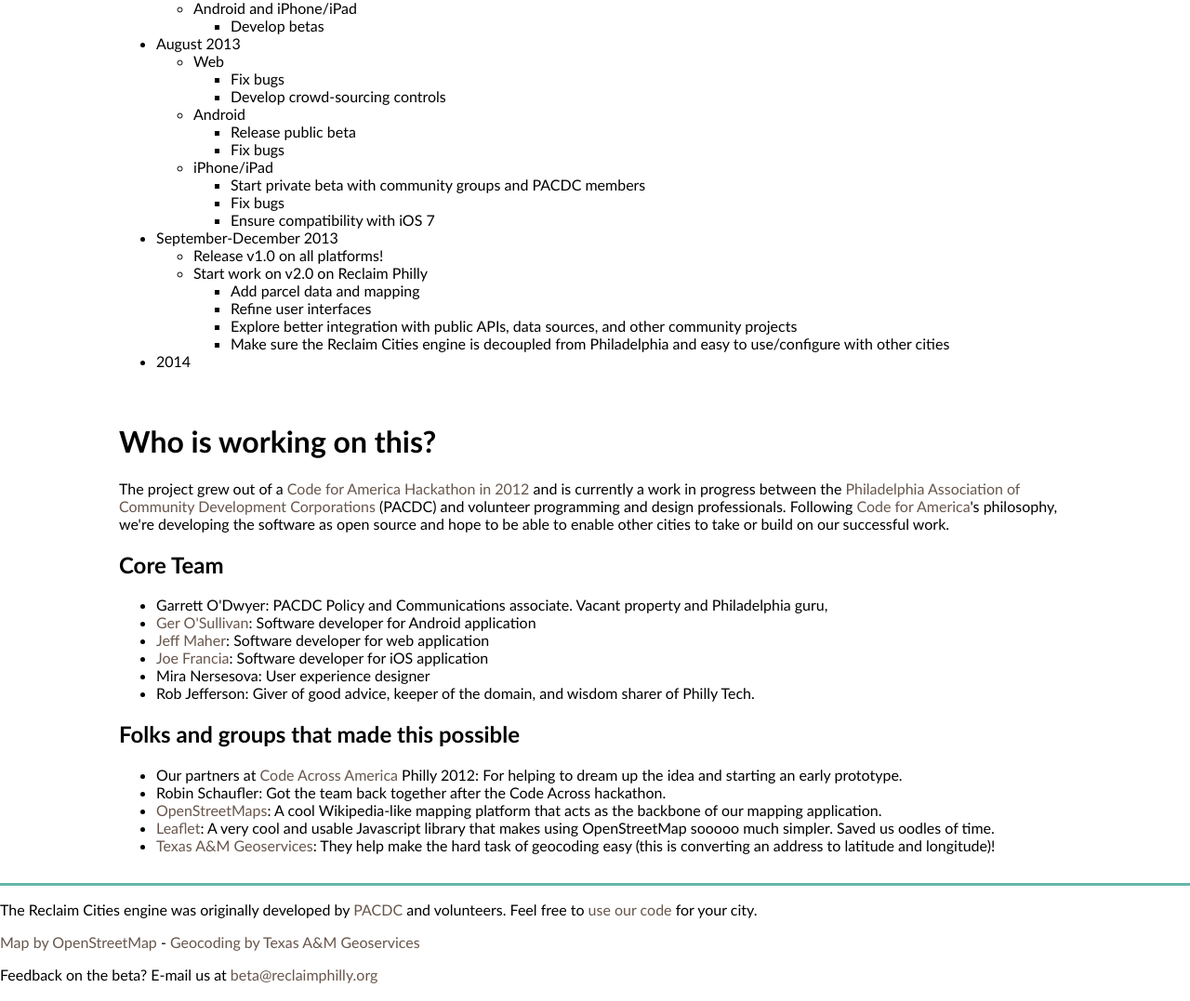
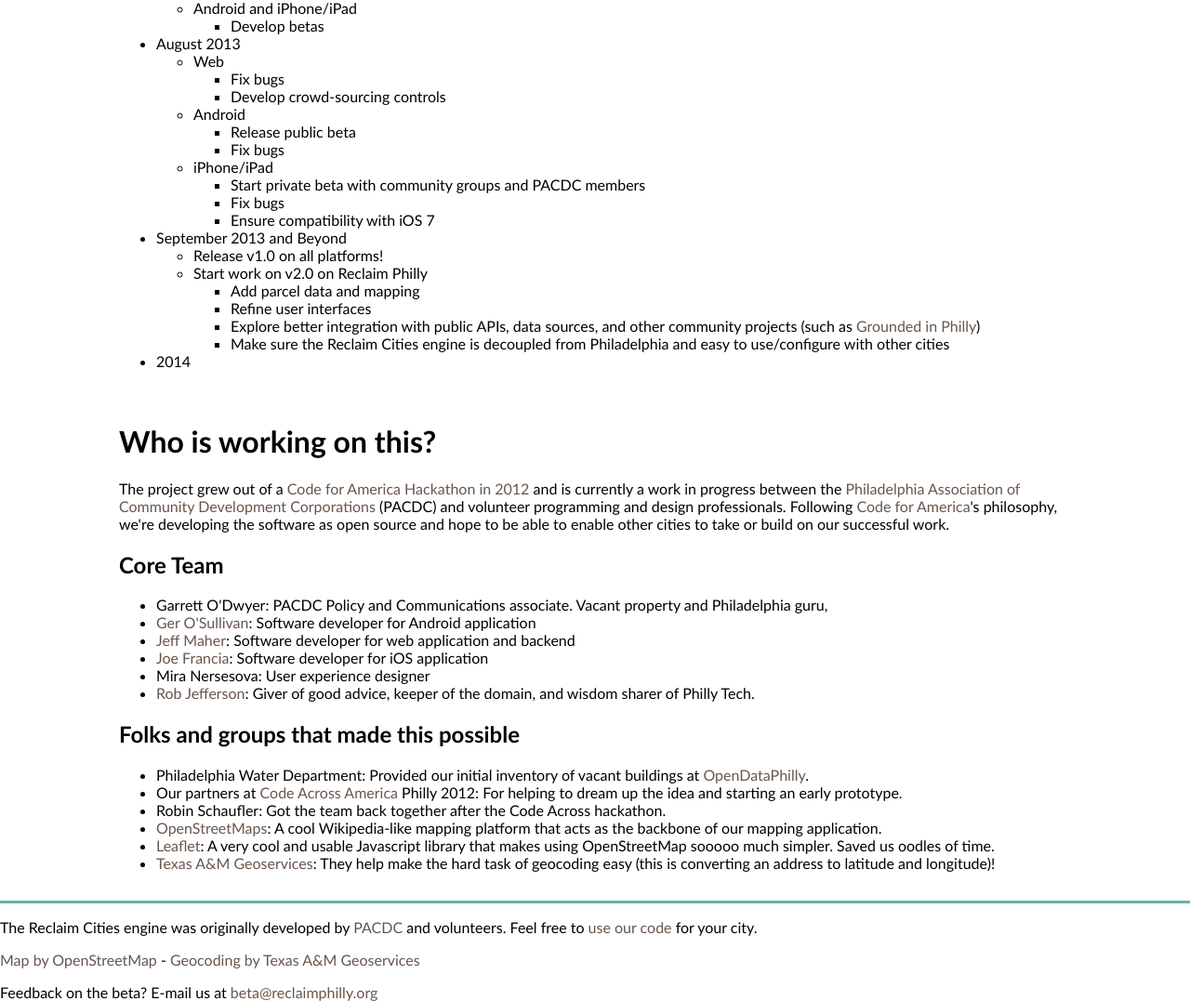
Before and after one commit to jeffmaher/reclaimphilly-web, a Django app: page /about in a window 1280 px wide. Shown: the part 1205-2282 px from the top of the page at 93% size. Run offline with Django 3.2, Linux system fonts and the light colour scheme; parts of the project's set-up code (start-up, migrations or seed data) failed here and were passed over; some libraries are stand-ins or nearby versions.

Commit message:
Refined roadmap and added attribution to Philadelphia Water Dept.

```diff
--- a/site/reclaimcities/apps/web/templates/about.html
+++ b/site/reclaimcities/apps/web/templates/about.html
@@ -94,14 +94,14 @@
                     </ul>
                 </li>
             </ul>
-            <li>September-December 2013</li>
+            <li>September 2013 and Beyond</li>
             <uL>
                 <li>Release v1.0 on all platforms!</li>
                 <li>Start work on v2.0 on Reclaim Philly</li>
                 <ul>
                 	<li>Add parcel data and mapping</li>
                     <li>Refine user interfaces</li>
-                    <li>Explore better integration with public APIs, data sources, and other community projects</li>
+                    <li>Explore better integration with public APIs, data sources, and other community projects (such as <a href="http://www.groundedinphilly.org/">Grounded in Philly</a>)</li>
                     <li>Make sure the Reclaim Cities engine is decoupled from Philadelphia and easy to use/configure with other cities</li>
                 </ul>
             </uL>
@@ -125,14 +125,15 @@
         <ul>
             <li>Garrett O'Dwyer: PACDC Policy and Communications associate. Vacant property and Philadelphia guru,</li>
             <li><a href="http://twitter.com/gerryosullivan" target="_new">Ger O'Sullivan</a>: Software developer for Android application</li>
-            <li><a href="http://twitter.com/plusjeff" target="_new">Jeff Maher</a>: Software developer for web application</li>
+            <li><a href="http://twitter.com/plusjeff" target="_new">Jeff Maher</a>: Software developer for web application and backend</li>
             <li><a href="http://twitter.com/scaba" target="_new">Joe Francia</a>: Software developer for iOS application</li>
             <li>Mira Nersesova: User experience designer</li>
-            <li>Rob Jefferson: Giver of good advice, keeper of the domain, and wisdom sharer of Philly Tech.</li>
+            <li><a href="https://twitter.com/techstepper" target="_new">Rob Jefferson</a>: Giver of good advice, keeper of the domain, and wisdom sharer of Philly Tech.</li>
         </ul>
 
         <h2>Folks and groups that made this possible</h2>
         <ul>
+            <li>Philadelphia Water Department: Provided our initial inventory of vacant buildings at <a href="http://opendataphilly.org/opendata/resource/248/philadelphia-water-department-stormwater-billing-parcels/" target="_new">OpenDataPhilly</a>.</li>
             <li>Our partners at <a href="http://brigade.codeforamerica.org/codeacross" target="_new">Code Across America</a> Philly 2012: For helping to dream up the idea and starting an early prototype.</li>
             <li>Robin Schaufler: Got the team back together after the Code Across hackathon.</li>
             <li><a href="http://openstreetmaps.org" target="_new">OpenStreetMaps</a>: A cool Wikipedia-like mapping platform that acts as the backbone of our mapping application.</li>
```
